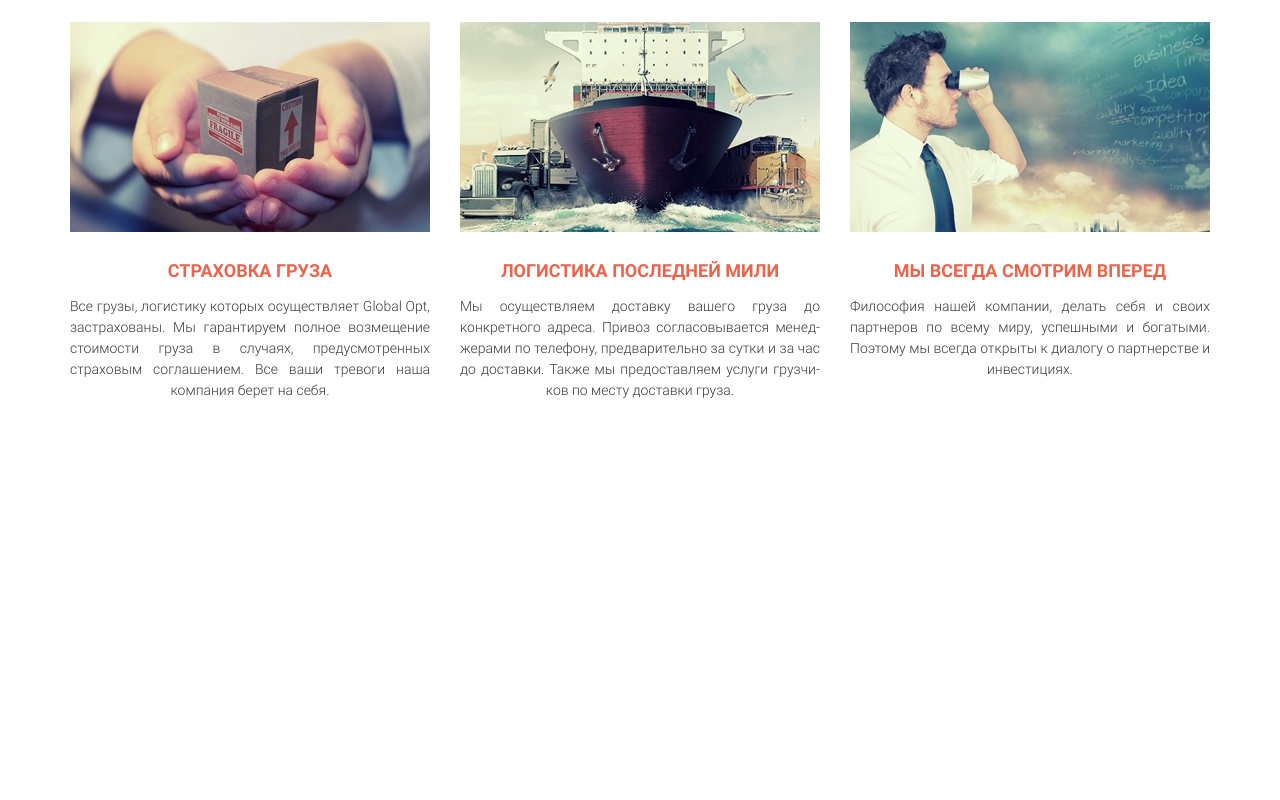
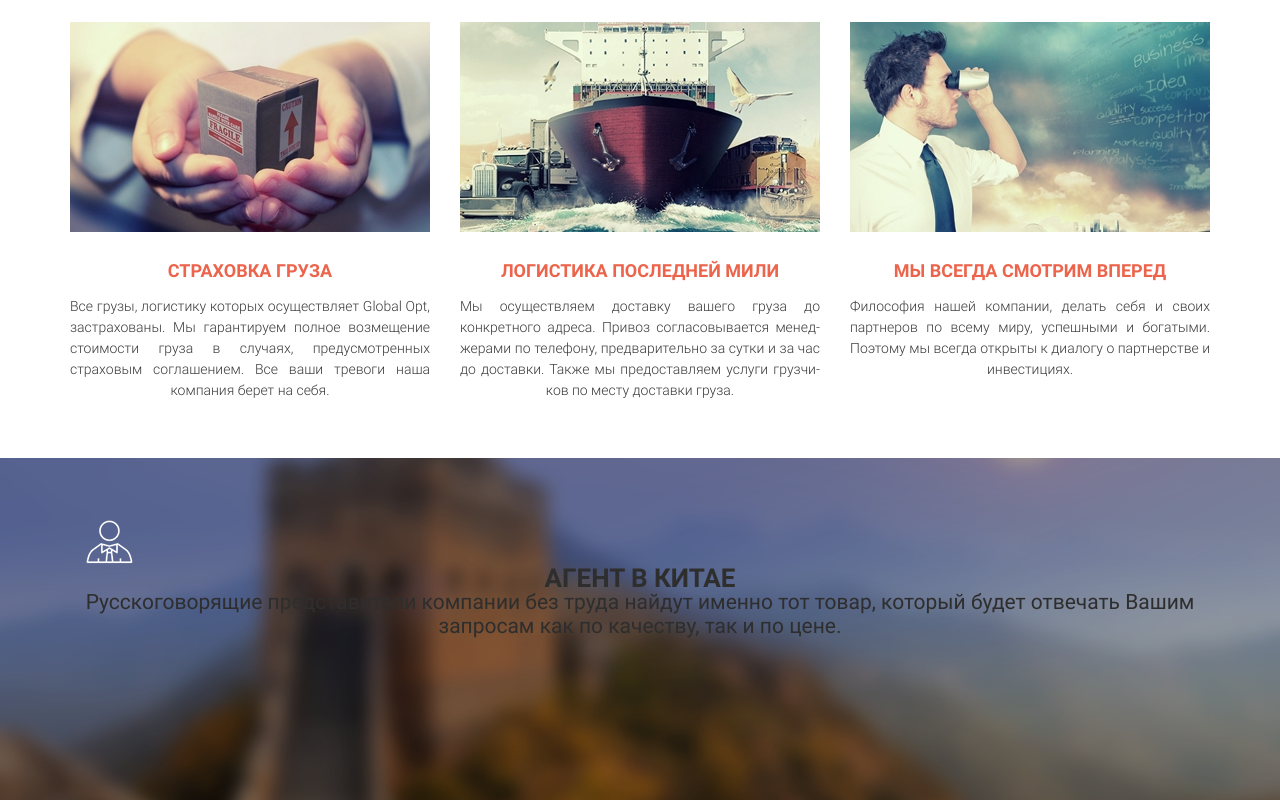
Before and after one commit to andryxxa93/glot, a website: page src/index.html in a window 1280 px wide. Shown: the part 1537-2337 px from the top of the page. Before the commit the page ends 1995 px from the top, so only its background shows below. Drawn offline with nearby package versions, Linux system fonts and the light colour scheme.

Commit message:
add agent section

```diff
--- a/src/index.html
+++ b/src/index.html
@@ -207,5 +207,19 @@
             </div>
         </div>
     </section>
+    <section class="agent">
+        <div class="container">
+            <div class="agent__block">
+                <div class="agent__round"></div>
+                <img src="icons/agent.png" alt="man" class="agent__img">
+            </div>
+            <div class="title title__ag">
+                Агент в Китае
+            </div>
+            <div class="subtitle subtitle__ag">
+                Русскоговорящие представители компании без труда найдут именно тот товар, который будет отвечать Вашим запросам как по качеству, так и по цене.
+            </div>
+        </div>
+    </section>
 </body>
 </html>
--- /dev/null
+++ b/src/sass/blocks/_agent.scss
@@ -0,0 +1,10 @@
+.agent {
+    padding: 58px 0 75px 0;
+    min-height: 342px;
+    background: url('../img/agent_bg.jpg') center (center/cover) no-repeat;
+
+    &__block  {
+        display: flex;
+        margin: 0 auto;
+    }
+}
--- a/src/sass/style.scss
+++ b/src/sass/style.scss
@@ -11,3 +11,4 @@
 @import "../sass/blocks/advantages";
 @import "../sass/blocks/work";
 @import "../sass/blocks/texts";
+@import "../sass/blocks/agent";
```
Also changed, not shown: src/css/stylemin.css, src/icons/agent.png (added), 1 other file.
